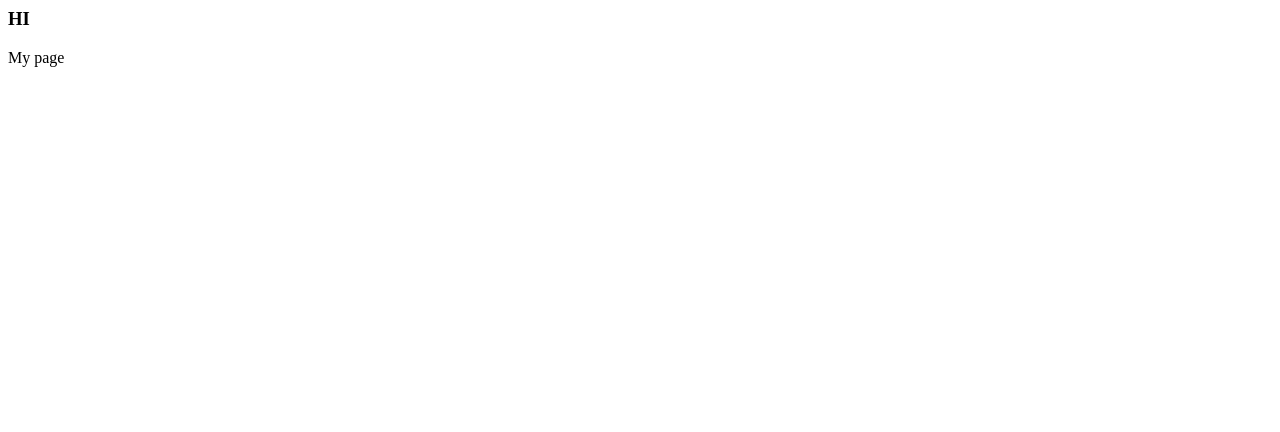
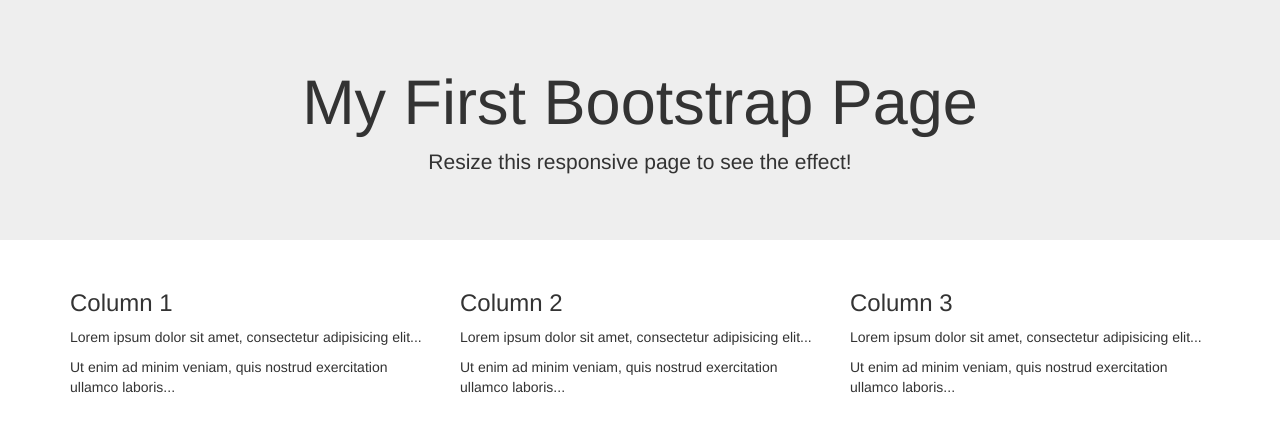
Before and after one commit to jjguo5418/jjguo5418.github.io, a plain HTML site: page index.html in a window 1280 px wide. Drawn offline with nearby package versions, Linux system fonts and the light colour scheme.

Commit message:
w3c
w3c bootstrap template

```diff
--- a/index.html
+++ b/index.html
@@ -1,2 +1,39 @@
-<h3>HI</h3>
-My page
+<!DOCTYPE html>
+<html lang="en">
+<head>
+  <title>Bootstrap Example</title>
+  <meta charset="utf-8">
+  <meta name="viewport" content="width=device-width, initial-scale=1">
+  <link rel="stylesheet" href="https://maxcdn.bootstrapcdn.com/bootstrap/3.3.7/css/bootstrap.min.css">
+  <script src="https://ajax.googleapis.com/ajax/libs/jquery/3.1.1/jquery.min.js"></script>
+  <script src="https://maxcdn.bootstrapcdn.com/bootstrap/3.3.7/js/bootstrap.min.js"></script>
+</head>
+<body>
+
+<div class="jumbotron text-center">
+  <h1>My First Bootstrap Page</h1>
+  <p>Resize this responsive page to see the effect!</p>
+</div>
+
+<div class="container">
+  <div class="row">
+    <div class="col-sm-4">
+      <h3>Column 1</h3>
+      <p>Lorem ipsum dolor sit amet, consectetur adipisicing elit...</p>
+      <p>Ut enim ad minim veniam, quis nostrud exercitation ullamco laboris...</p>
+    </div>
+    <div class="col-sm-4">
+      <h3>Column 2</h3>
+      <p>Lorem ipsum dolor sit amet, consectetur adipisicing elit...</p>
+      <p>Ut enim ad minim veniam, quis nostrud exercitation ullamco laboris...</p>
+    </div>
+    <div class="col-sm-4">
+      <h3>Column 3</h3>
+      <p>Lorem ipsum dolor sit amet, consectetur adipisicing elit...</p>
+      <p>Ut enim ad minim veniam, quis nostrud exercitation ullamco laboris...</p>
+    </div>
+  </div>
+</div>
+
+</body>
+</html>
```
